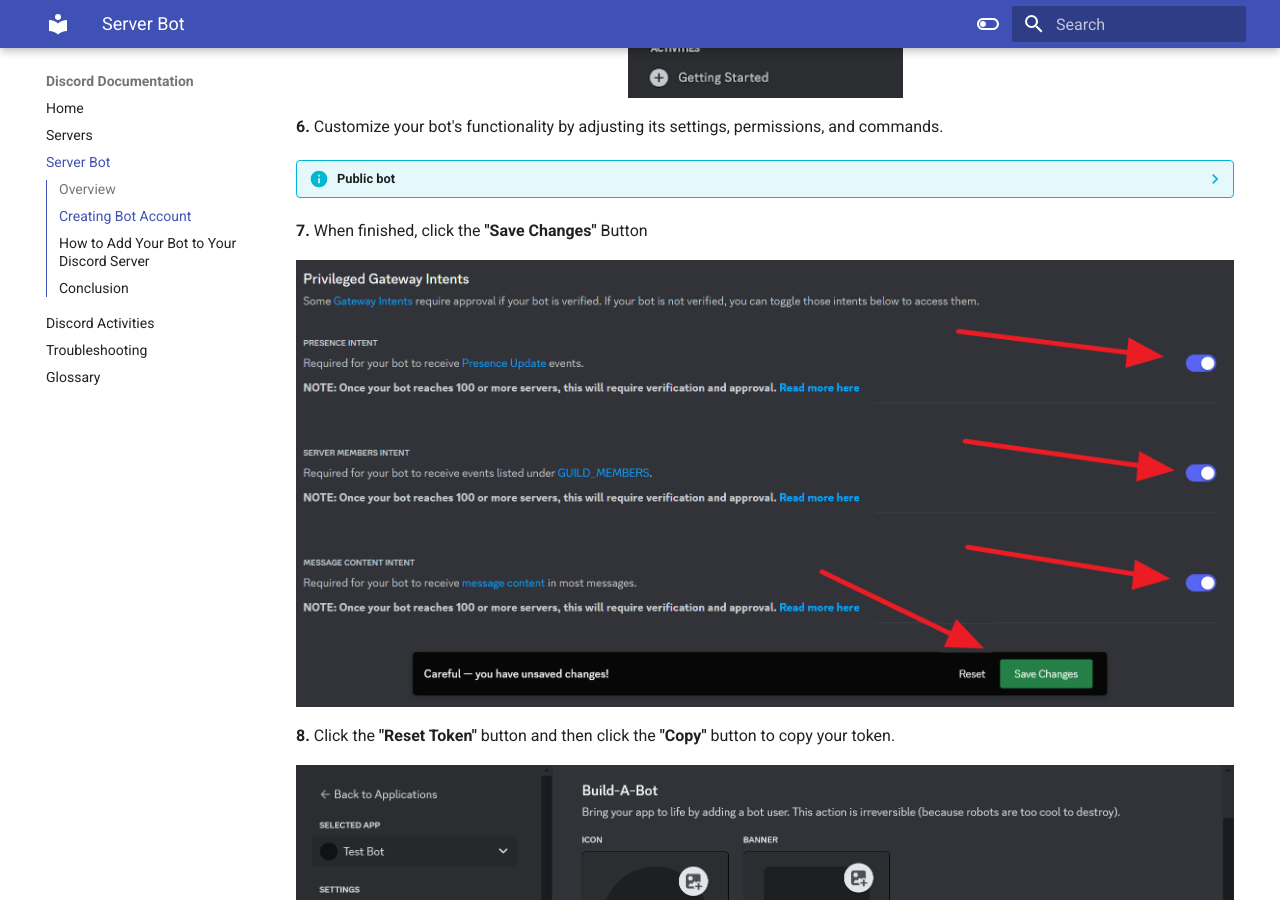
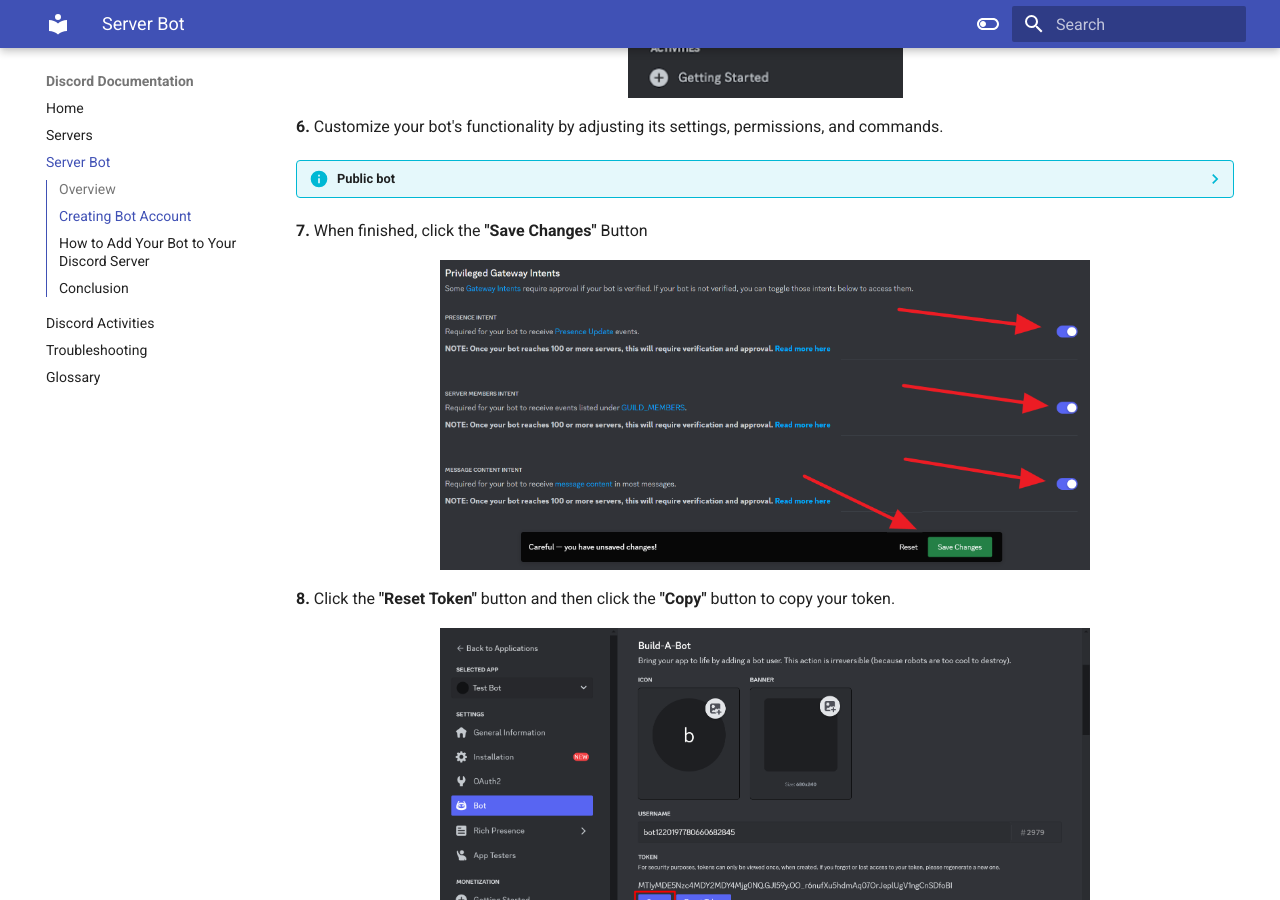
Before and after one commit to marcangelo1/Discord-Documentation, an MkDocs documentation site: the page built from docs/Task2.md, in a window 1280 px wide and 900 px high, scrolled down 2521 px. Built offline with MkDocs 1.6.1 and Material for MkDocs 9.7.7, drawn with Linux system fonts in a browser that asks for light colours.

Commit message:
Change images sizes

```diff
--- a/docs/Task2.md
+++ b/docs/Task2.md
@@ -68,13 +68,13 @@
 **7.** When finished, click the **"Save Changes"** Button
 
 <figure markdown="span">
-  ![](Assets/Task2 Assets/BotFunction.png){ width=7000" }
+  ![](Assets/Task2 Assets/BotFunction.png){ width=650" }
 </figure>
 
 **8.** Click the **"Reset Token"** button and then click the **"Copy"** button to copy your token.
 
 <figure markdown="span">
-  ![](Assets/Task2 Assets/CopyButton.png){ width="8800" }
+  ![](Assets/Task2 Assets/CopyButton.png){ width="650" }
 </figure>
 !!! Info "Token visibility"
     For security reasons, your token is only visible upon hitting the **"Reset Token"** button.
```
